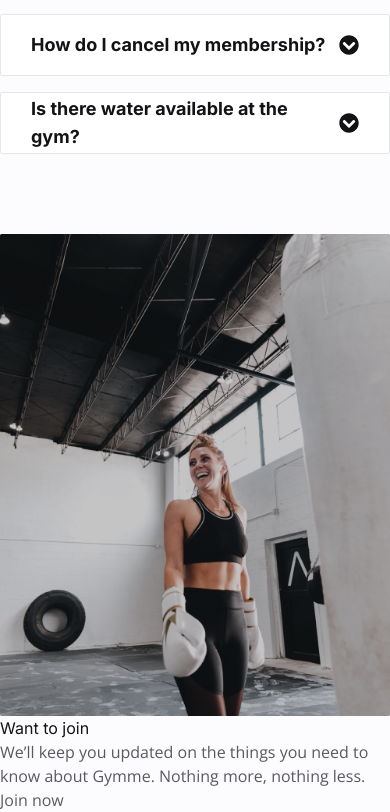
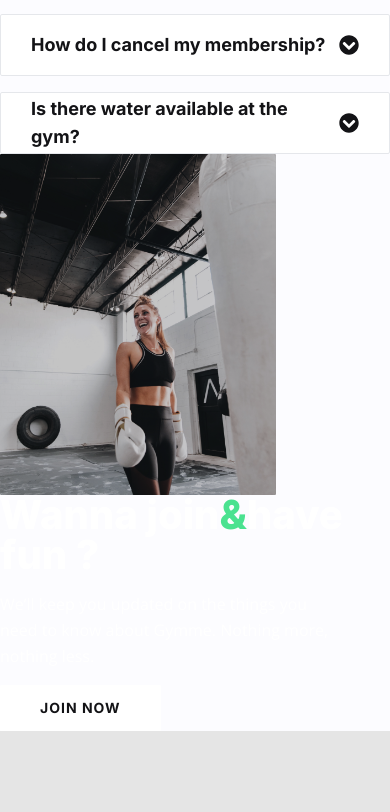
Before and after one commit to zablon-oigo/deploy-reactapp-using-terraform, a React (Vite) app: page / in a window 390 px wide. Shown: the part 4074-4886 px from the top of the page. After the commit the page ends 4805 px from the top, so only its background shows below. Built offline with nearby package versions, Linux system fonts and the light colour scheme.

Commit message:
Added join component

```diff
--- a/src/components/Join.jsx
+++ b/src/components/Join.jsx
@@ -7,18 +7,21 @@ export default function Join() {
         <div className="container mx-auto">
             <div className="flex flex-col -space-y-24 md:flex-row md:items-center md:-space-x-12 lg:-space-y-0">
                 <div className="">
-                    <div className="">
+                    <div className="-mt-[80px] max-w-[276px] md:max-w-[442px] lg:max-w-full">
                         <img src={image} alt="" className="" />
                     </div>
-                    <div className="">
-                        <h2 className="">
-                            Want to join
-                            <span className=""></span>
+                    <div className="max-w-[350px]">
+                        <h2 className="h1 md:text-[60px] md:leading-[62px] mb-4 lg:mb-6 text-white">
+                            Wanna join
+                            <span className="text-primary-200">
+                                &
+                            </span>
+                            have fun ?
                         </h2>
-                        <p className="">
+                        <p className="mb-4  max-w-[348px] md:max-w-[470px] lg:max-w-[492px] text-white lg:mb-6 text-body-sm md:text-body-md">
                             {subtitle}
                         </p>
-                        <button className=''>
+                        <button className='btn btn-secondary btn-lg'>
                             {btnText}
                         </button>
                     </div>
```
